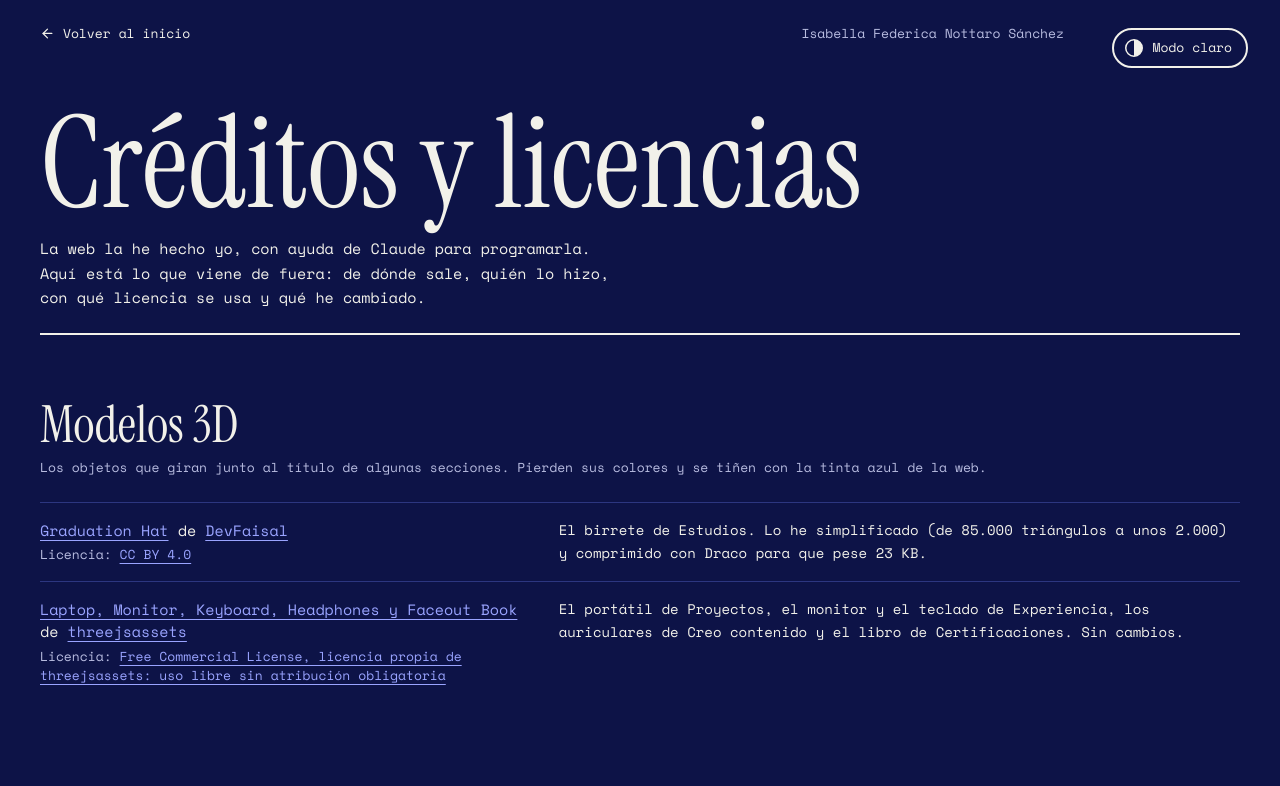
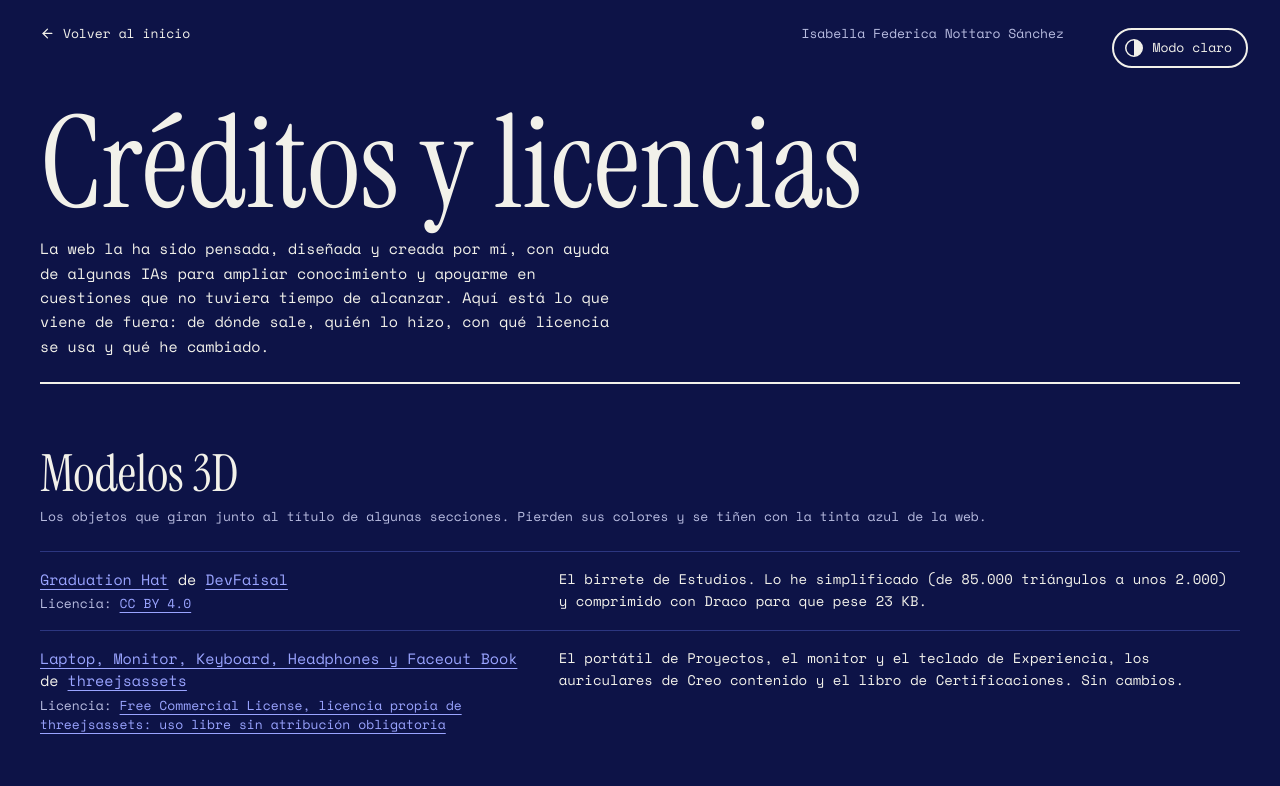
Before and after one commit to nottaroisa/Portfolio, a Next.js app: page /creditos in a window 1280 px wide. Shown: the top 786 px of the page. Built offline with nearby package versions, Linux system fonts and the light colour scheme.

Commit message:
Update credits text for clarity and detail

```diff
--- a/app/creditos/page.tsx
+++ b/app/creditos/page.tsx
@@ -55,7 +55,7 @@ export default function Creditos() {
         <header className="mt-16 border-b-2 border-tinta pb-6">
           <h1 className="font-serif text-[clamp(3rem,10vw,9rem)] leading-[0.88]">Créditos y licencias</h1>
           <p className="mt-4 max-w-[62ch] text-[15px] leading-relaxed">
-            La web la he hecho yo, con ayuda de Claude para programarla. Aquí está lo que viene de fuera: de dónde sale, quién lo hizo, con qué licencia
+            La web la ha sido pensada, diseñada y creada por mí, con ayuda de algunas IAs para ampliar conocimiento y apoyarme en cuestiones que no tuviera tiempo de alcanzar. Aquí está lo que viene de fuera: de dónde sale, quién lo hizo, con qué licencia
             se usa y qué he cambiado.
           </p>
         </header>
```
